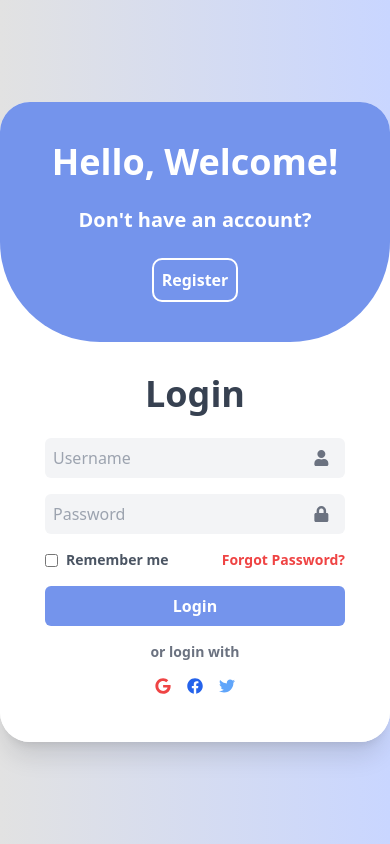
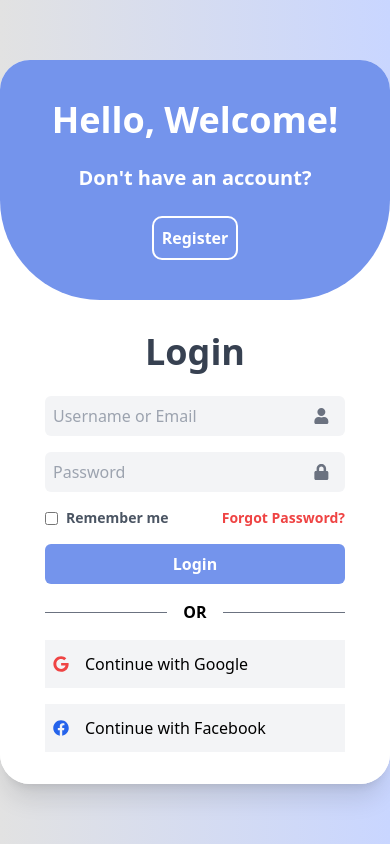
Before and after one commit to aryanmalla19/Acadalyze, a React (Vite) app in the folder frontend/: page /page4 in a window 390 px wide. Built offline with nearby package versions, Linux system fonts and the light colour scheme.

Commit message:
Sliding Effect and loginSign API added

```diff
--- a/frontend/package.json
+++ b/frontend/package.json
@@ -10,7 +10,7 @@
     "preview": "vite preview"
   },
   "dependencies": {
-    "axios": "^1.8.1",
+    "axios": "^1.8.2",
     "framer-motion": "^12.4.10",
     "lucide-react": "^0.477.0",
     "react": "^19.0.0",
--- /dev/null
+++ b/frontend/src/APIservices/authService.js
@@ -0,0 +1,27 @@
+import axios from "axios";
+
+const API_URL = "http://localhost:8080/api";
+
+export const register = async (username, password) => {
+  try {
+    const response = await axios.post(`${API_URL}/register`, {
+      username,
+      password,
+    });
+    return response.data;
+  } catch (error) {
+    throw new Error(error.response?.data?.message || "Registration failed");
+  }
+};
+
+export const login = async (usernameOrEmail, password) => {
+  try {
+    const response = await axios.post(`${API_URL}/login`, {
+      usernameOrEmail,
+      password,
+    });
+    return response.data;
+  } catch (error) {
+    throw new Error(error.response?.data?.message || "Login failed");
+  }
+};
--- a/frontend/src/Components/Auth/LoginOptions.jsx
+++ b/frontend/src/Components/Auth/LoginOptions.jsx
@@ -1,18 +1,25 @@
 import React from "react";
 import SocialIcon from "./SocialIcon";
 
-import { FaGoogle, FaFacebook, FaTwitter } from "react-icons/fa";
+import { FaGoogle, FaFacebook } from "react-icons/fa";
 
 const LoginOptions = () => {
   return (
     <div>
-      <p className="text-center text-sm text-gray-500 mb-4 font-semibold">
-        or login with
-      </p>
-      <div className="flex justify-center gap-4 mb-4">
-        <SocialIcon icon={FaGoogle} color="text-red-500" />
-        <SocialIcon icon={FaFacebook} color="text-blue-600" />
-        <SocialIcon icon={FaTwitter} color="text-blue-400" />
+      <div className="flex items-center mb-4">
+        <hr className="flex-grow border-gray-500" />
+        <p className="font-semibold text-black text-center mx-4">OR</p>
+        <hr className="flex-grow border-gray-500" />
+      </div>
+      <div className="flex flex-col justify-center gap-4 cursor-pointer">
+        <div className="flex items-center gap-4 border-gray-400 p-2 py-3 bg-gray-100 w-full hover:bg-gray-200 ">
+          <SocialIcon icon={FaGoogle} color="text-red-500" />
+          <p>Continue with Google</p>
+        </div>
+        <div className="flex items-center gap-4 border-gray-400 p-2 py-3 bg-gray-100 w-full hover:bg-gray-200">
+          <SocialIcon icon={FaFacebook} color="text-blue-600" />
+          <p>Continue with Facebook</p>
+        </div>
       </div>
     </div>
   );
--- a/frontend/src/Components/Auth/Welcome.jsx
+++ b/frontend/src/Components/Auth/Welcome.jsx
@@ -1,15 +1,19 @@
 import React from "react";
 
-const Welcome = () => {
+const Welcome = ({ isLoggedIn, toggleAuthMode }) => {
   return (
-    <div
-      className="bg-[#7494ec] text-white p-10 md:w-2/3 w-full flex flex-col justify-center items-center
-            rounded-b-[100px] md:rounded-r-[150px] md:rounded-l-none transition-all duration-500"
-    >
-      <h1 className="font-bold text-4xl text-center mb-6">Hello, Welcome!</h1>
-      <p className="font-semibold text-xl mb-6">Don't have an account?</p>
-      <button className="p-2 border-2 border-white w-30 rounded-[10px] hover:bg-white hover:text-[#7494ec] transition-all cursor-pointer font-semibold">
-        Register
+    <div className="flex flex-col justify-center items-center">
+      <h1 className="font-bold text-4xl text-center mb-6">
+        {isLoggedIn ? "Hello, Welcome!" : "Welcome Back!"}
+      </h1>
+      <p className="font-semibold text-xl mb-6">
+        {isLoggedIn ? "Don't have an account?" : "Already have an account?"}
+      </p>
+      <button
+        onClick={toggleAuthMode}
+        className="p-2 border-2 border-white w-30 rounded-[10px] hover:bg-white hover:text-[#7494ec] transition-all cursor-pointer font-semibold"
+      >
+        {isLoggedIn ? "Register" : "Login"}
       </button>
     </div>
   );
--- a/frontend/src/Pages/Auth.jsx
+++ b/frontend/src/Pages/Auth.jsx
@@ -1,23 +1,127 @@
 import { FaUser, FaLock } from "react-icons/fa";
-
 import InputField from "../Components/Auth/InputField";
 import Welcome from "../Components/Auth/Welcome";
-import CredentialsOptions from "../Components/Auth/CredentialsOptions ";
+import CredentialsOptions from "../Components/Auth/CredentialsOptions";
 import LoginOptions from "../Components/Auth/LoginOptions";
+import { useState } from "react";
+import { register, login } from "../APIservices/authService.js";
 
 const Auth = () => {
+  const [isLoggedIn, setIsLoggedIn] = useState(true);
+  const [formData, setFormData] = useState({
+    usernameOrEmail: "",
+    password: "",
+    confirmPassword: "",
+  });
+
+  // Function to toggle between login and register
+  const toggleAuthMode = () => setIsLoggedIn(!isLoggedIn);
+
+  //handle input change
+  const handleChange = (e) => {
+    setFormData({ ...formData, [e.target.name]: e.target.value });
+  };
+
+  //handle form submission
+  const handleSubmit = async (e) => {
+    e.preventDefault();
+
+    try {
+      if (isLoggedIn) {
+        // Call login API
+        const response = await login({
+          usernameOrEmail: formData.usernameOrEmail,
+          password: formData.password,
+        });
+        console.log("Login successful:", response);
+      } else {
+        // Call register API
+        const response = await register({
+          username: formData.usernameOrEmail,
+          password: formData.password,
+        });
+        console.log("Registration successful:", response);
+        // Handle successful registration (e.g., switch to login)
+        setIsLoggedIn(true);
+      }
+    } catch (error) {
+      console.error("Error:", error);
+      alert("An error occurred. Please try again.");
+    }
+  };
+
   return (
     <div className="relative flex justify-center items-center min-h-screen bg-gradient-to-r from-[#e2e2e2] to-[#c9d6ff]">
-      <div className="relative w-full max-w-[900px] md:h-[700px] xl:h-[600px] bg-white rounded-[30px] shadow-xl flex flex-col md:flex-row overflow-hidden">
+      <div className="relative w-full max-w-[900px] md:h-[700px] xl:h-[600px] bg-white rounded-[30px] shadow-xl flex flex-col md:flex-row overflow-x-hidden">
         {/* Left Side: Welcome Section */}
-        <Welcome />
+        <div
+          className={`bg-[#7494ec] text-white p-10 w-full flex flex-col justify-center items-center rounded-b-[100px] transition-all duration-500 ${
+            isLoggedIn
+              ? "md:w-2/3 md:rounded-r-[150px] md:rounded-l-none"
+              : "md:w-1/2 md:rounded-l-[150px] md:rounded-r-none"
+          } ${isLoggedIn ? "" : "translate-x-full"}`}
+        >
+          <Welcome isLoggedIn={isLoggedIn} toggleAuthMode={toggleAuthMode} />
+        </div>
 
-        {/* Right Side: Login Form */}
-        <div className="w-full md:w-1/2 flex flex-col justify-center items-center p-8 bg-white">
-          <h2 className="text-4xl font-bold mb-6 text-gray-700">Login</h2>
-          <form className="w-full max-w-[300px]">
-            <InputField icon={FaUser} type="text" placeholder="Username" />
-            <InputField icon={FaLock} type="password" placeholder="Password" />
+        {/* Right Side: Login or Register Form */}
+        <div
+          className={`w-full md:w-1/2 flex flex-col justify-center items-center p-8 bg-white transition-all duration-500 ${
+            isLoggedIn ? "" : "-translate-x-full"
+          }`}
+        >
+          <h2 className="text-4xl font-bold mb-6 text-gray-700">
+            {isLoggedIn ? "Login" : "Register"}
+          </h2>
+          <form className="w-full max-w-[300px]" onSubmit={handleSubmit}>
+            {isLoggedIn ? (
+              <>
+                {/* Single input for username or email */}
+                <InputField
+                  icon={FaUser}
+                  type="text"
+                  placeholder="Username or Email"
+                  name="usernameOrEmail"
+                  value={formData.usernameOrEmail}
+                  onChange={handleChange}
+                />
+                <InputField
+                  icon={FaLock}
+                  type="password"
+                  placeholder="Password"
+                  name="password"
+                  value={formData.password}
+                  onChange={handleChange}
+                />
+              </>
+            ) : (
+              <>
+                <InputField
+                  icon={FaUser}
+                  type="text"
+                  placeholder="Username"
+                  name="usernameOrEmail"
+                  value={formData.usernameOrEmail}
+                  onChange={handleChange}
+                />
+                <InputField
+                  icon={FaLock}
+                  type="password"
+                  placeholder="Password"
+                  name="password"
+                  value={formData.password}
+                  onChange={handleChange}
+                />
+                <InputField
+                  icon={FaLock}
+                  type="password"
+                  placeholder="Confirm Password"
+                  name="confirmPassword"
+                  value={formData.confirmPassword}
+                  onChange={handleChange}
+                />
+              </>
+            )}
 
             <CredentialsOptions />
 
@@ -25,7 +129,7 @@ const Auth = () => {
               type="submit"
               className="w-full bg-[#7494ec] text-white py-2 rounded-md mb-4 hover:bg-blue-600 transition font-semibold"
             >
-              Login
+              {isLoggedIn ? "Login" : "Register"}
             </button>
 
             <LoginOptions />
```
Also changed, not shown: frontend/src/Components/Auth/CredentialsOptions.jsx (renamed from frontend/src/Components/Auth/CredentialsOptions .jsx), 1 other file (tests, documents, lock files or other folders).
